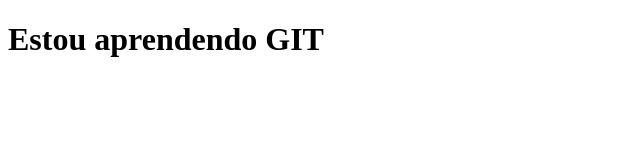
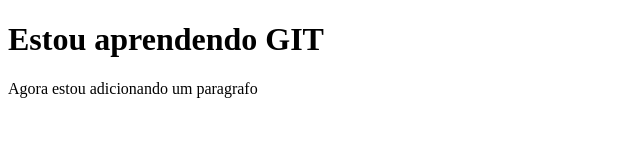
Before and after one commit to rodrigoamb/pratica-git-2, a plain HTML site: page index.html in a window 1280 px wide. Shown: the whole page, without its empty margins (0-640 px from the left). Drawn offline with Linux system fonts and the light colour scheme.

Commit message:
Adicionado o paragrafo

```diff
--- a/index.html
+++ b/index.html
@@ -7,5 +7,6 @@
   </head>
   <body>
     <h1>Estou aprendendo GIT</h1>
+    <p>Agora estou adicionando um paragrafo</p>
   </body>
 </html>
```
